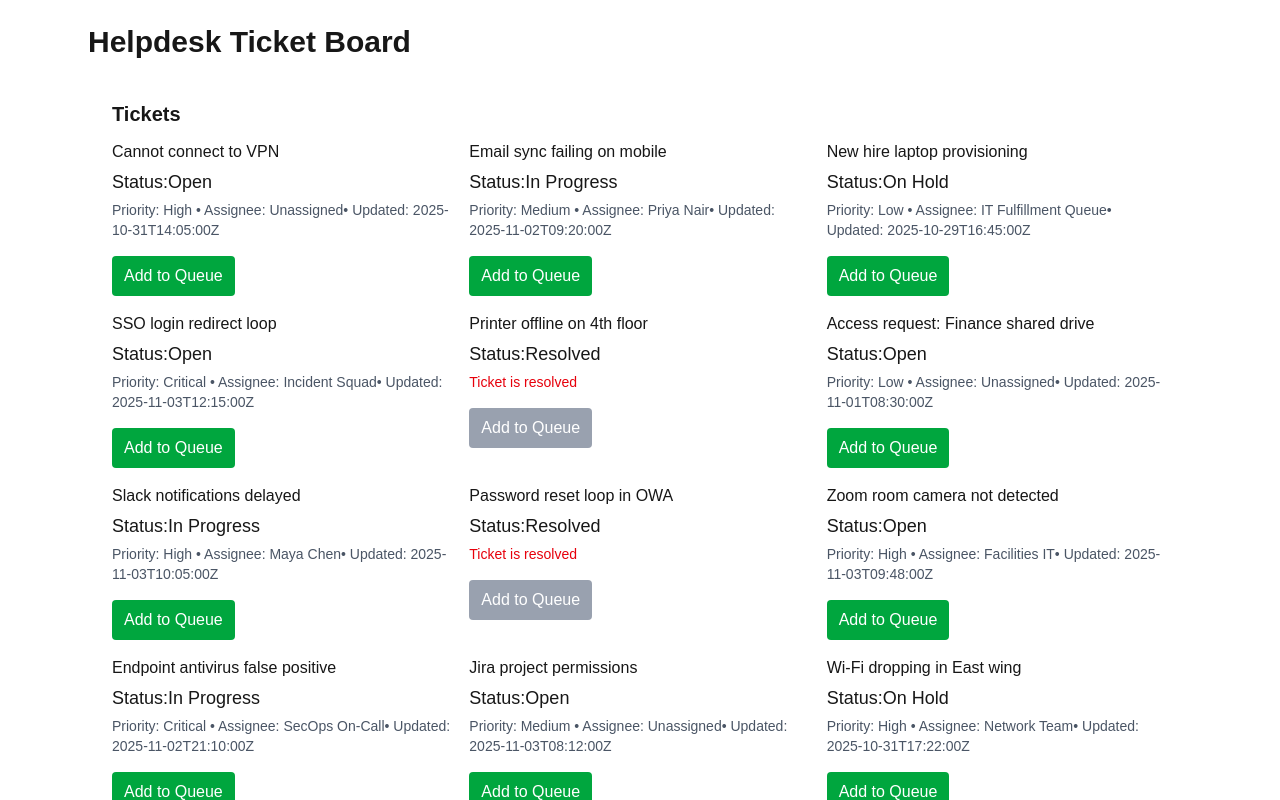
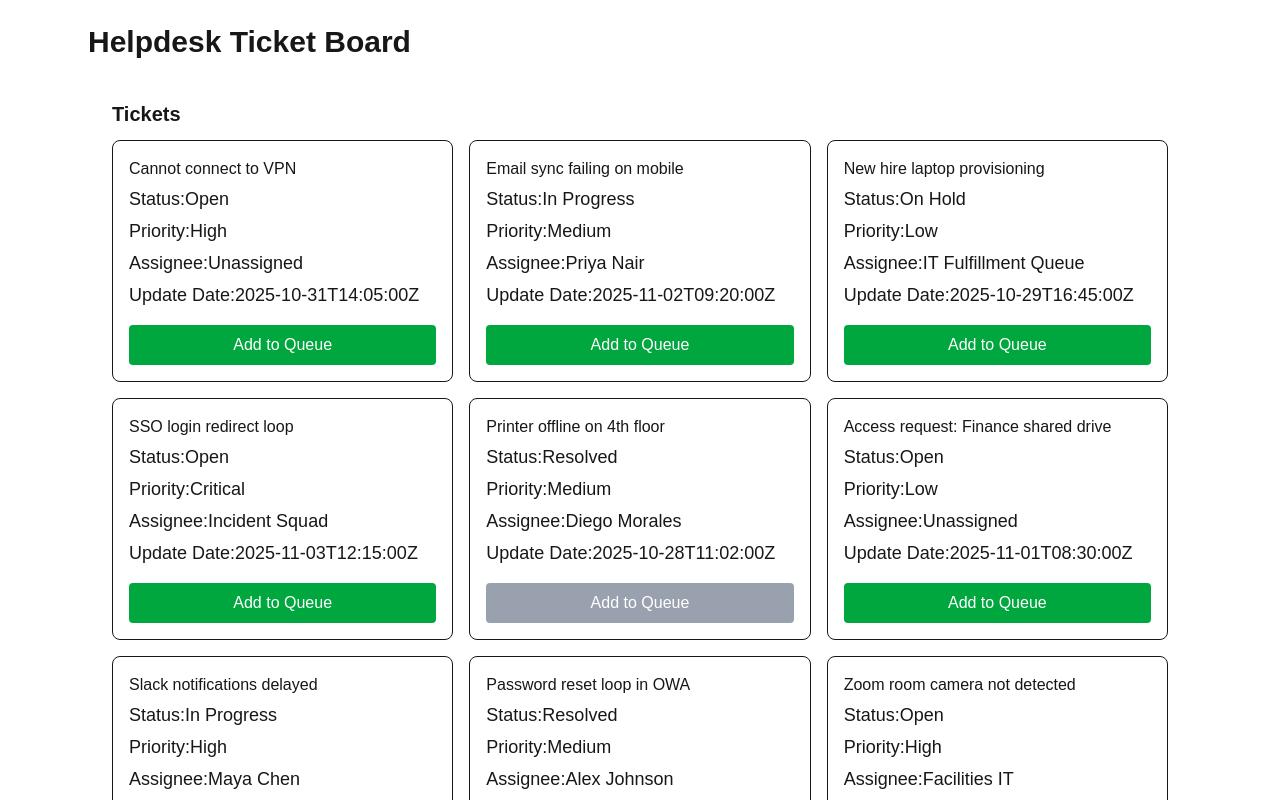
Before and after one commit to JustinWong1229/helpdesk-board, a Next.js app: page / in a window 1280 px wide. Shown: the top 800 px of the page. Built offline with nearby package versions, Linux system fonts and the light colour scheme.

Commit message:
Made some changes to the TicketCard, so that it looks better on the website.

```diff
--- a/src/app/components/TicketCard.jsx
+++ b/src/app/components/TicketCard.jsx
@@ -7,20 +7,15 @@ export default function TicketCard({ id, title, description, priority, status, a
     const disabled = inQueue || status === 'Resolved'
 
     return (
-        <div class name="border rounded-lg p-4 h-full flex flex-col justify-between">
+        <div className="border rounded-lg p-4 h-full flex flex-col justify-between">
       <div>
       <div className="text-sm text-gray-500">{description}</div>
         <h3 className="font-medium">{title}</h3>
         <div className="mt-1 text-lg">Status:{status}</div>
-        <div className={`mt-1 text-sm ${disabled ? 'text-red-600' : 'text-gray-600'}`}>
-          {inQueue
-        ? 'Already in your queue'
-        : status === 'Resolved'
-        ? 'Ticket is resolved'
-        : `Priority: ${priority}${assignee ? ` • Assignee: ${assignee}` : ''}${
-            updatedAt ? `• Updated: ${updatedAt}` : ''
-        }`}
-        </div>
+        <div className="mt-1 text-lg">Priority:{priority}</div>
+        <div className="mt-1 text-lg">Assignee:{assignee}</div>
+        <div className="mt-1 text-lg">Update Date:{updatedAt}</div>
+
       </div>
       <button className={`mt-4 rounded px-3 py-2 text-white ${disabled ? 'bg-gray-400 cursor-not-allowed' : 'bg-green-600 hover:bg-green-700'}`}
         onClick={() => onAddToQueue(id)}
```
